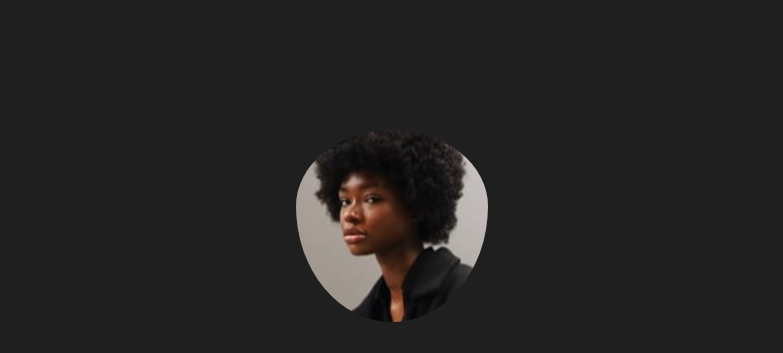
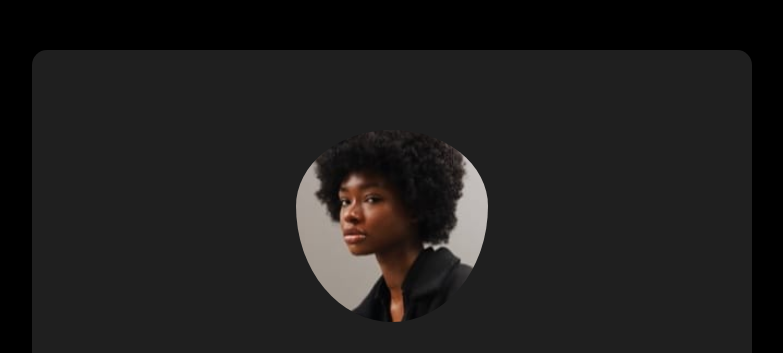
Before and after one commit to eltonSSilv/perfil_de_links, a plain HTML site: page index.html in a window 1280 px wide. Shown: the top 353 px of the page, without its empty margins (248-1031 px from the left). Drawn offline with Linux system fonts and the light colour scheme.

Commit message:
Update responsive.css
arrumando background

```diff
--- a/css/responsive.css
+++ b/css/responsive.css
@@ -1,6 +1,6 @@
 @media screen and (min-width: 555px) {
   body {
-    background-color: hsl(0, 0%, 12%);
+    background-color: black;
   }
   main {
     width: 50%;
```
